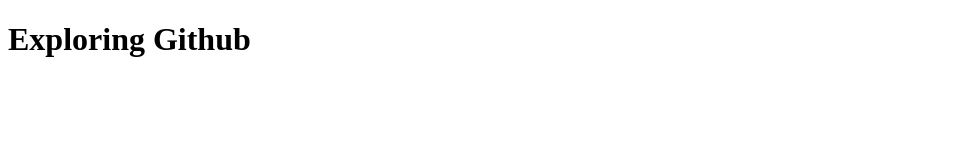
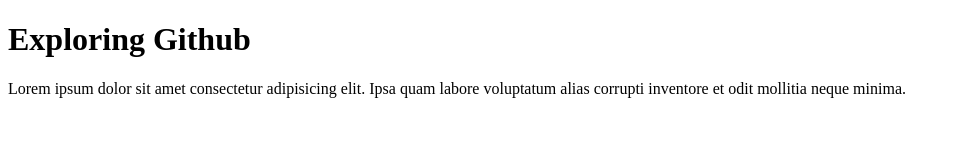
Before and after one commit to prantoray67/my-second-github, a plain HTML site: page index.html in a window 1280 px wide. Shown: the whole page, without its empty margins (0-960 px from the left). Drawn offline with Linux system fonts and the light colour scheme.

Commit message:
write in pragrph

```diff
--- a/index.html
+++ b/index.html
@@ -7,5 +7,6 @@
 </head>
 <body>
     <h1>Exploring Github</h1>
+    <p>Lorem ipsum dolor sit amet consectetur adipisicing elit. Ipsa quam labore voluptatum alias corrupti inventore et odit mollitia neque minima.</p>
 </body>
 </html>
```
